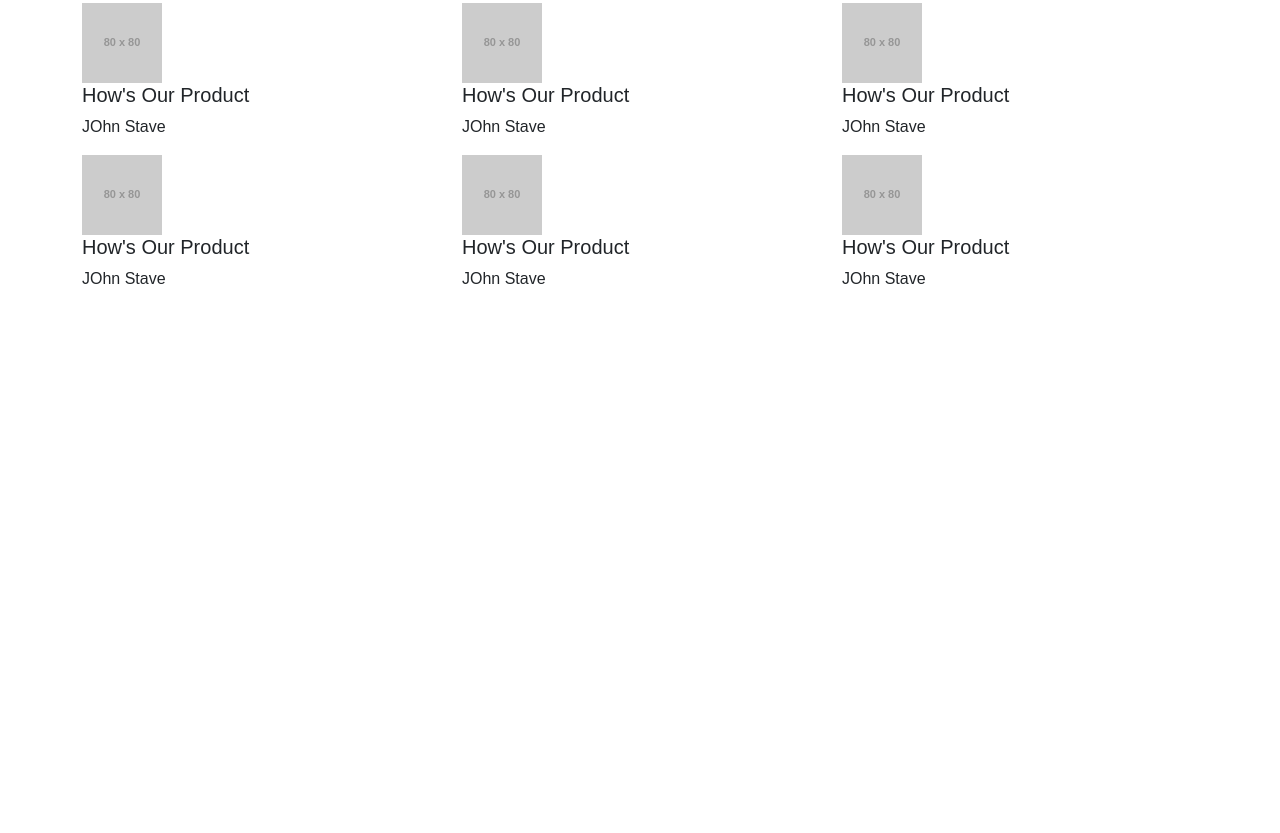
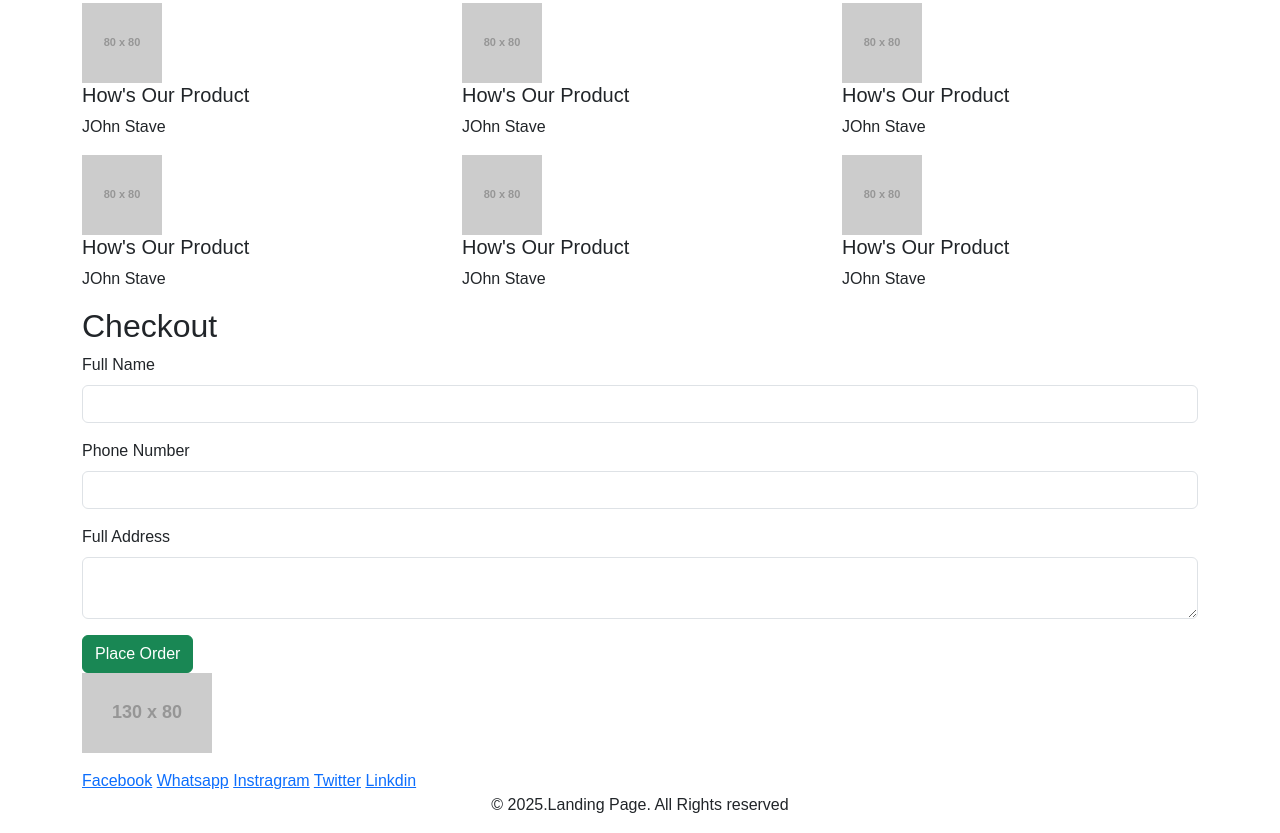
Before and after one commit to adnansami0177/Project-20, a plain HTML site: page index.html in a window 1280 px wide. Shown: the part 1154-1987 px from the top of the page. Before the commit the page ends 1461 px from the top, so only its background shows below. Drawn offline with nearby package versions, Linux system fonts and the light colour scheme; placeholder pictures from the web are drawn by us.

Commit message:
New landing Page fully setup

```diff
--- a/index.html
+++ b/index.html
@@ -120,7 +120,55 @@
 
         </div>
 
+
      </section>
+
+
+
+     <section>
+        <div class="container">
+            <h2>Checkout</h2>
+            <form action="" method="">
+                <div class="mb-3">
+                    <label for="" class="form-label">Full Name</label>
+                    <input type="text" name="" value="" id="" class="form-control" required >
+                </div>
+                <div class="mb-3">
+                    <label for="" class="form-label">Phone Number</label>
+                    <input type="text" name="" value="" id="" class="form-control" required>
+                </div>
+                <div class="mb-3">
+                    <label for="" class="form-label">Full Address</label>
+                    <textarea name="" id="" class="form-control" required></textarea>
+                </div>
+                <button type="submit" class="btn btn-success">Place Order</button>
+            </form>
+        </div>
+      </section>
+
+
+      <footer>
+        <div class="container">
+            <div>
+                <div class="mb-3">
+                    <img  src="https://placehold.co/130x80">
+                </div>
+
+                <div>
+                    <a href="#"> Facebook</a>
+                    <a href="#"> Whatsapp</a>
+                    <a href="#"> Instragram</a>
+                    <a href="#"> Twitter</a>
+                    <a href="#"> Linkdin</a>
+                </div>
+            </div>
+            <div>
+                <p class="text-center">&copy 2025.Landing Page. All Rights reserved</p>
+            </div>
+
+        </div>
+      </footer>
+
     <script src="https://cdn.jsdelivr.net/npm/bootstrap@5.3.5/dist/js/bootstrap.bundle.min.js" integrity="sha384-k6d4wzSIapyDyv1kpU366/PK5hCdSbCRGRCMv+eplOQJWyd1fbcAu9OCUj5zNLiq" crossorigin="anonymous"></script>
   </body>
 </html>
```
